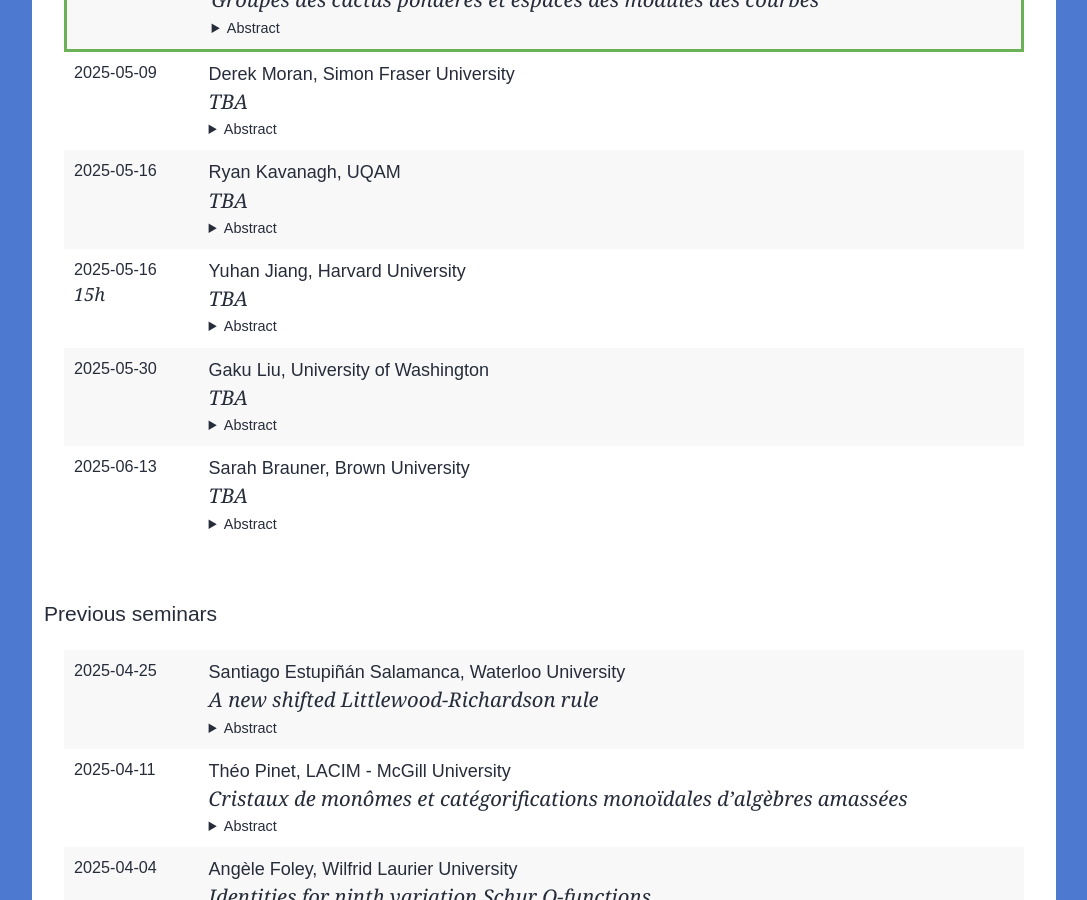
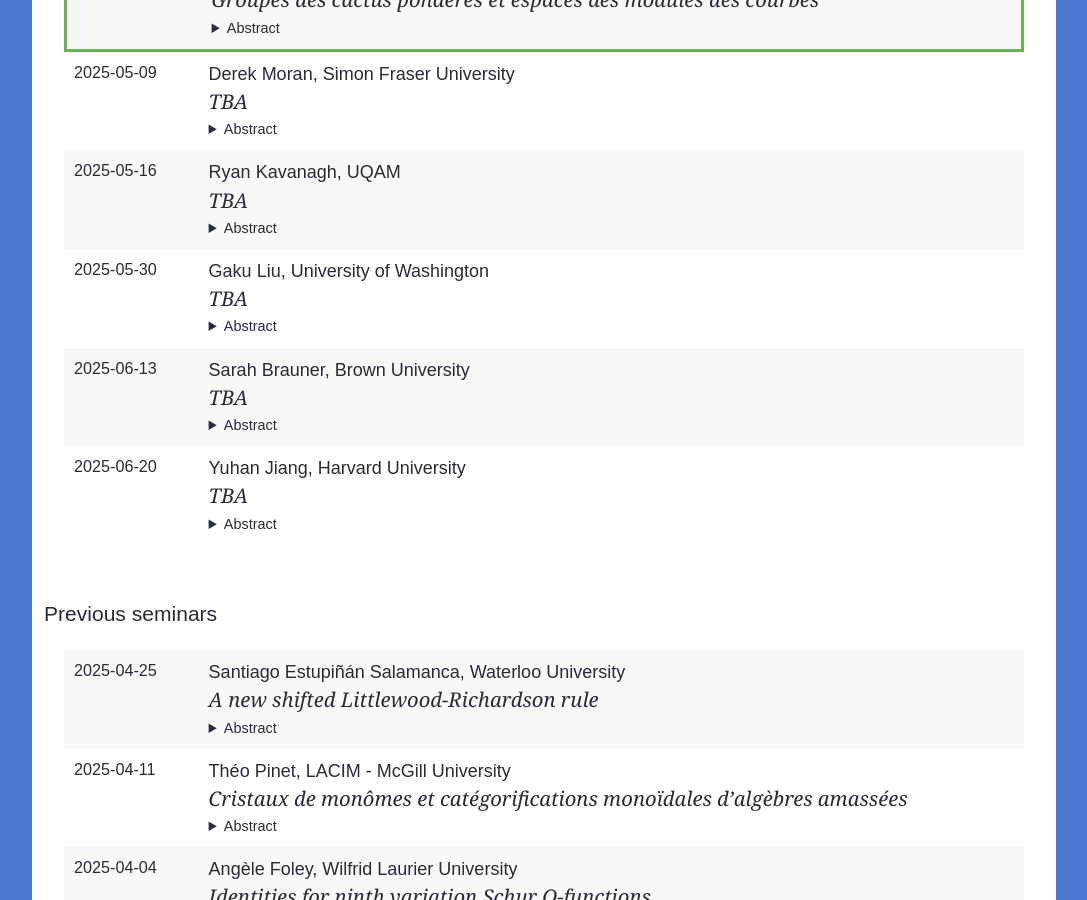
Before and after one commit to lacim-uqam/lacim-uqam.github.io, a Jekyll site: the page built from en/seminar.md, in a window 1280 px wide and 900 px high, scrolled down 912 px. Shown: the whole window, without its empty margins (96-1183 px from the left). Built offline with Jekyll 4.4.1, drawn with Linux system fonts in a browser that asks for light colours; formulas are drawn with MathJax 3; our own code applies the rules of GitHub Pages for plain Markdown files.

Commit message:
Update lacim-seminar.yml

```diff
--- a/_data/lacim-seminar.yml
+++ b/_data/lacim-seminar.yml
@@ -1,3 +1,11 @@
+- speaker: Yuhan Jiang
+  affiliation: Harvard University
+  title: >
+    TBA
+  date: 2025-06-20
+  abstract: >
+    TBA
+
 - speaker: Sarah Brauner
   affiliation: Brown University
   title: >
@@ -11,15 +19,6 @@
   title: >
     TBA
   date: 2025-05-30
-  abstract: >
-    TBA
-
-- speaker: Yuhan Jiang
-  affiliation: Harvard University
-  title: >
-    TBA
-  date: 2025-05-16
-  time: 15h
   abstract: >
     TBA
 
```
